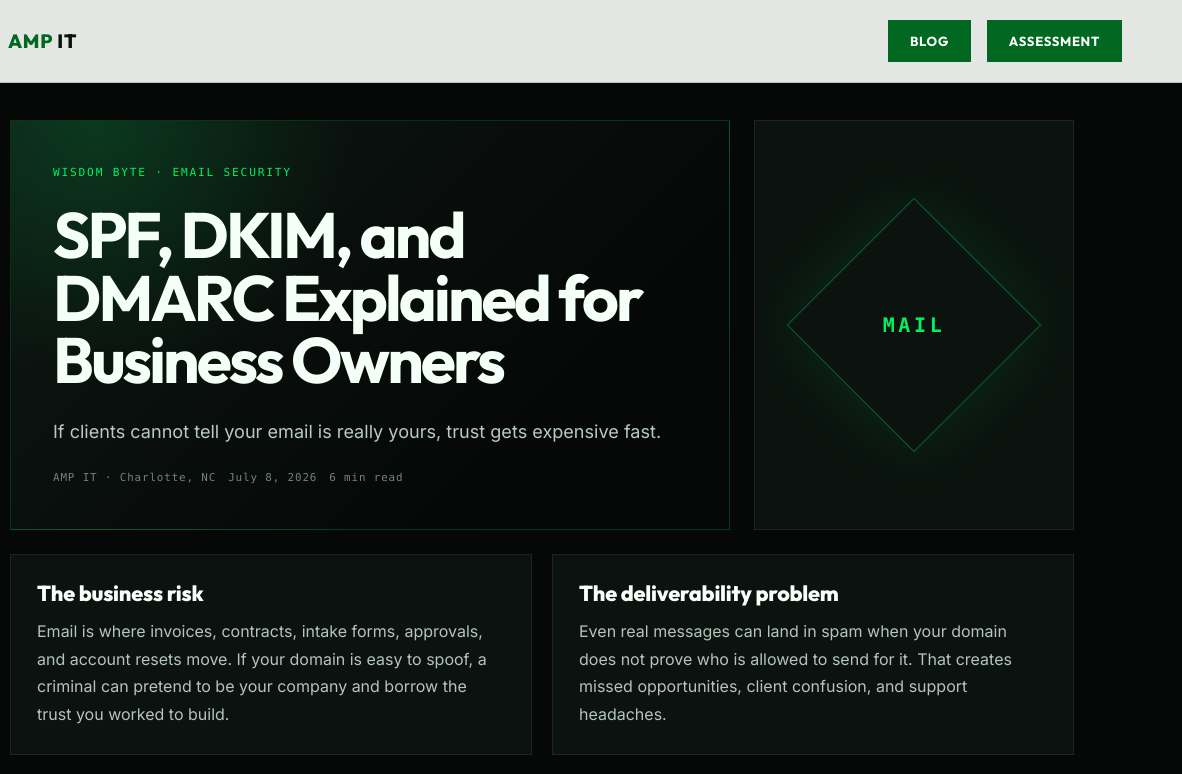
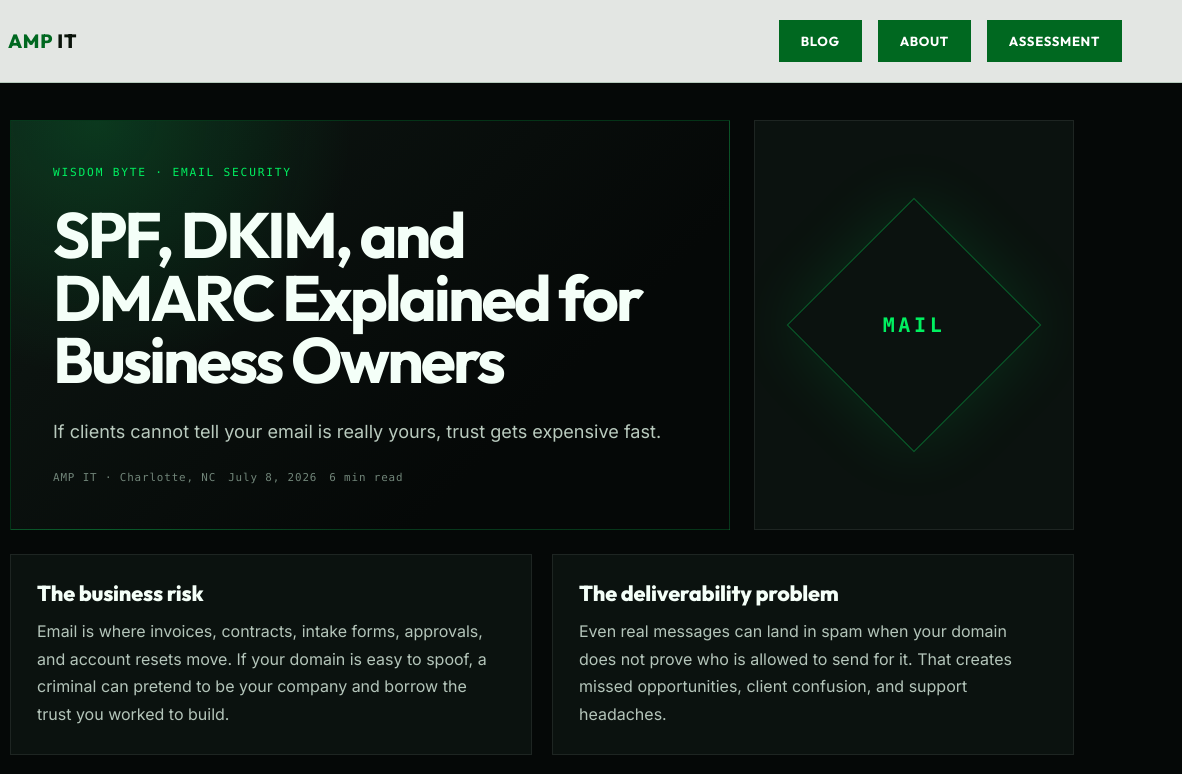
Before and after one commit to m3koval/AMPIT_SITE, a plain HTML site: page blog/charlotte-business-email-spf-dkim-dmarc.html in a window 1280 px wide. Shown: the top 774 px of the page, 98-1280 px from the left. Drawn offline with Linux system fonts and the light colour scheme.

Commit message:
Add About link to blog navigation

```diff
--- a/blog/charlotte-business-email-spf-dkim-dmarc.html
+++ b/blog/charlotte-business-email-spf-dkim-dmarc.html
@@ -27,7 +27,7 @@ body{background:#050807;color:#f4fff8}.wb-wrap{max-width:1120px;margin:0 auto;pa
 </head>
 <body>
 <svg style="display:none" xmlns="http://www.w3.org/2000/svg"><symbol id="amp-logo" viewBox="0 0 252 231"><path fill-rule="evenodd" clip-rule="evenodd" d="M161.532 109.574L201.942 157.822L188.656 180.754L126.476 170.031L64.2794 180.757L51 157.834L91.4207 109.574L113.034 51H139.918L161.532 109.574ZM66.9185 158.821L71.2594 166.307L116.371 140.374L112.03 132.888L66.9185 158.821ZM136.296 140.374L181.408 166.307L185.749 158.821L140.637 132.888L136.296 140.374ZM122.314 115.833H130.996V63.9666H122.314V115.833Z" fill="#00f060"/></symbol></svg>
-<nav aria-label="Blog navigation"><a href="/" class="nav-logo" aria-label="AMP IT home"><svg width="34" height="32" aria-hidden="true"><use href="#amp-logo"/></svg><span class="nav-wordmark"><span class="g">AMP</span> IT</span></a><div style="display:flex;gap:16px"><a href="/blog/" class="nav-cta">Blog</a><a href="/assessment" class="nav-cta">Assessment</a></div></nav>
+<nav aria-label="Blog navigation"><a href="/" class="nav-logo" aria-label="AMP IT home"><svg width="34" height="32" aria-hidden="true"><use href="#amp-logo"/></svg><span class="nav-wordmark"><span class="g">AMP</span> IT</span></a><div style="display:flex;gap:16px"><a href="/blog/" class="nav-cta">Blog</a><a href="/about/" class="nav-cta">About</a><a href="/assessment" class="nav-cta">Assessment</a></div></nav>
 <main class="wb-wrap">
   <section class="wb-hero">
     <div class="wb-main">
```
Also changed, not shown: blog/ai-phishing-business-verification-habits.html (+1 -1 lines), blog/cyber-insurance-requirements-small-business.html (+1 -1 lines), blog/flat-rate-managed-it-vs-break-fix.html (+1 -1 lines), blog/index.html (+1 -1 lines), blog/local-admin-rights-small-business-risk.html (+1 -1 lines), blog/microsoft-365-security-basics-charlotte-firms.html (+1 -1 lines), blog/your-team-is-already-using-ai.html (+1 -1 lines).
